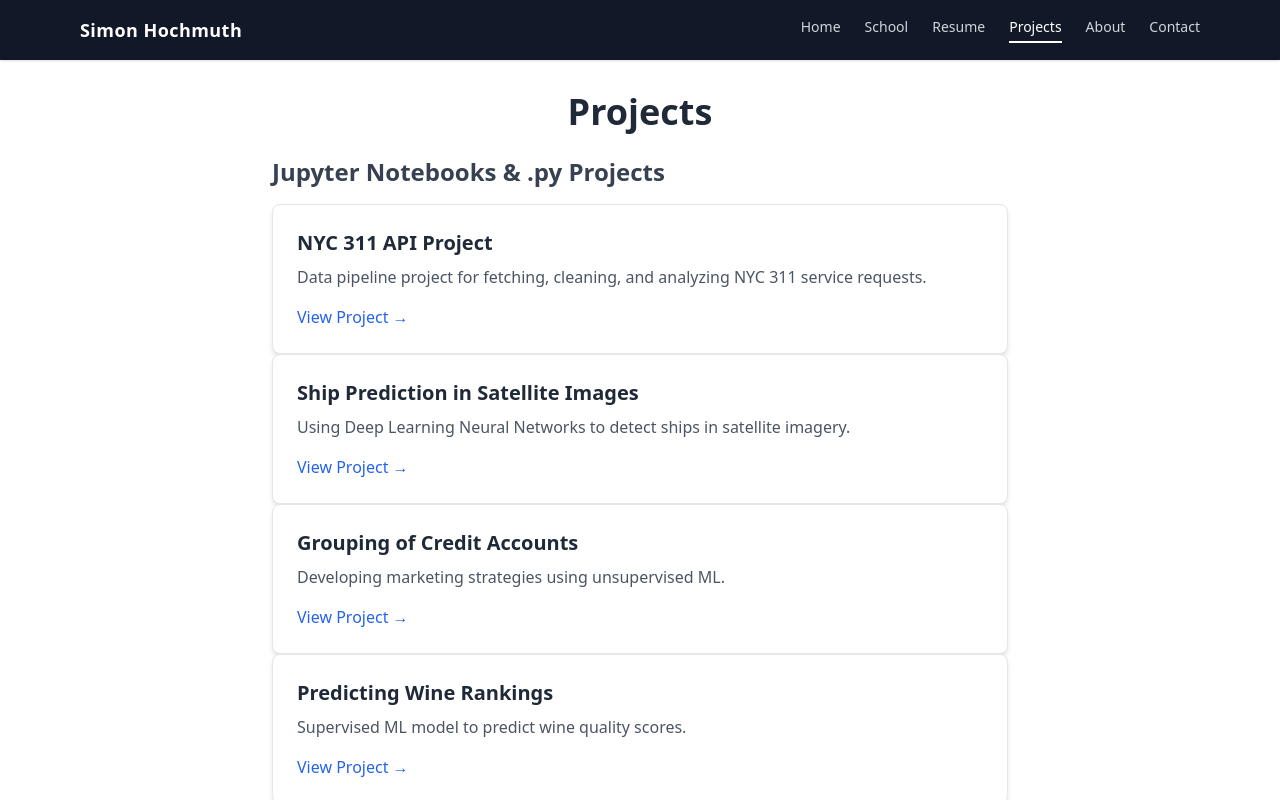
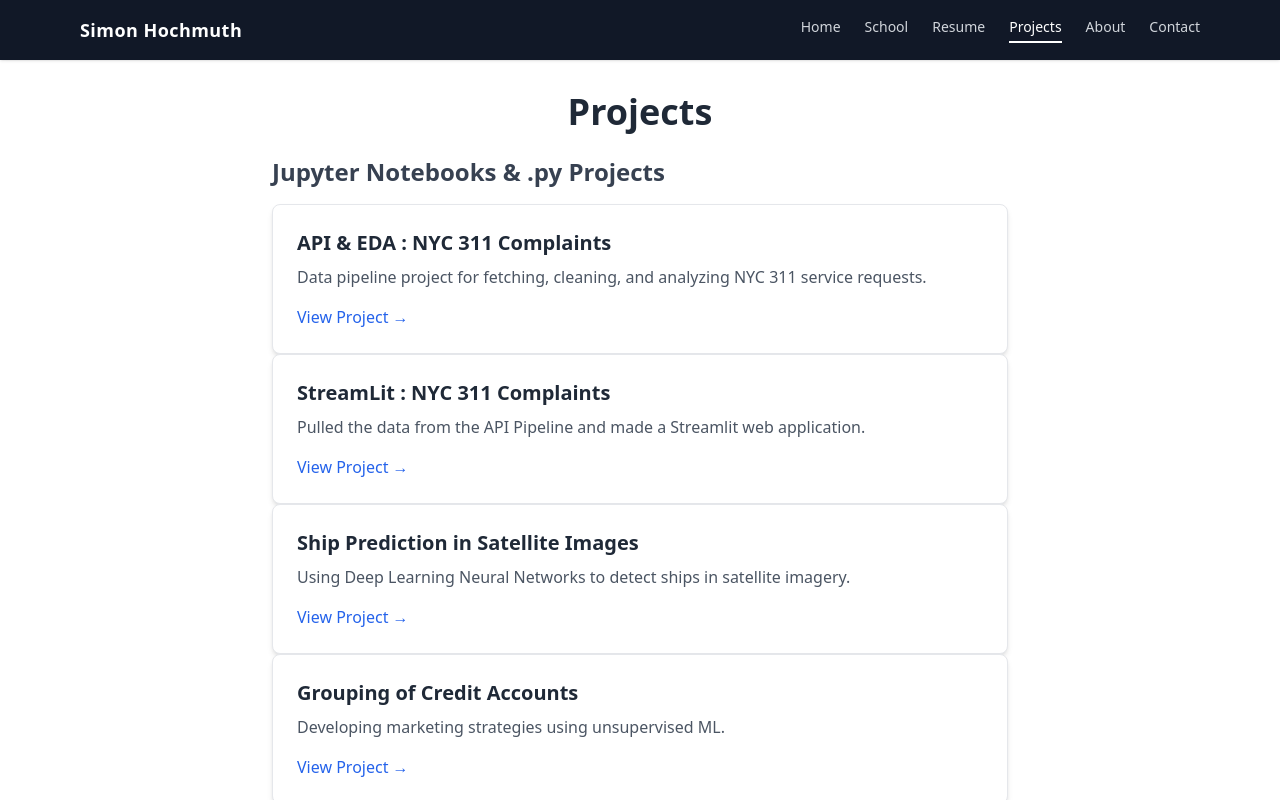
Before and after one commit to simon-hochmuth/Website, a Vue app: page /projects in a window 1280 px wide. Shown: the top 800 px of the page. Built offline with nearby package versions, Linux system fonts and the light colour scheme.

Commit message:
adding new project

```diff
--- a/src/views/Projects.vue
+++ b/src/views/Projects.vue
@@ -31,10 +31,16 @@ import ProjectCard from "@/components/ProjectCard.vue";
 
 const notebooks = [
   {
-    title: "NYC 311 API Project",
+    title: "API & EDA : NYC 311 Complaints",
     description:
       "Data pipeline project for fetching, cleaning, and analyzing NYC 311 service requests.",
     link: "https://github.com/simon-hochmuth/portfolio/tree/master/src/scripts/NYC_311_API_Project/notebooks/311_eda.ipynb",
+  },
+  {
+    title: "StreamLit : NYC 311 Complaints",
+    description:
+      "Pulled the data from the API Pipeline and made a Streamlit web application.",
+    link: "https://simonhochmuth.streamlit.app/",
   },
   {
     title: "Ship Prediction in Satellite Images",
```
